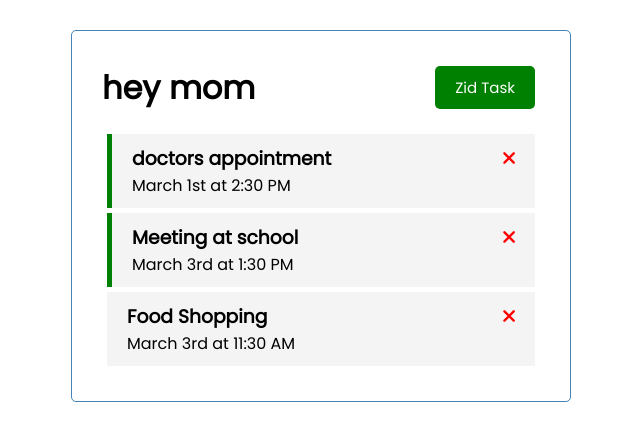
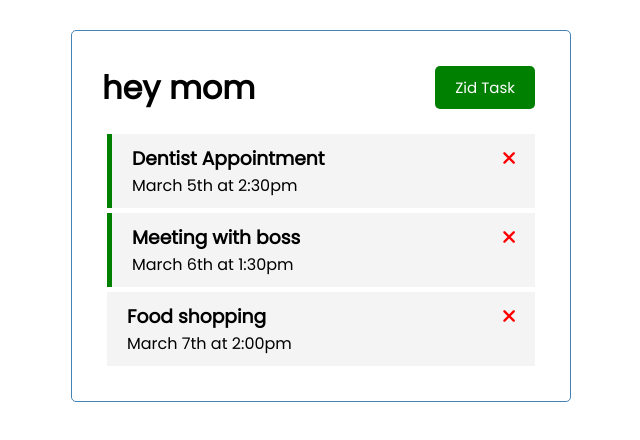
Before and after one commit to Jaz-ma/vue-crash, a Vue app: page / in a window 1280 px wide. Shown: the top 440 px of the page, without its empty margins (319-959 px from the left). Built offline with nearby package versions, Linux system fonts and the light colour scheme; data requests are answered from the project's data file.

Commit message:
fetching tasks from json server

```diff
--- /dev/null
+++ b/db.json
@@ -0,0 +1,22 @@
+{
+  "tasks": [
+    {
+      "id": "1",
+      "text": "Dentist Appointment",
+      "day": "March 5th at 2:30pm",
+      "reminder": true
+    },
+    {
+      "id": "2",
+      "text": "Meeting with boss",
+      "day": "March 6th at 1:30pm",
+      "reminder": true
+    },
+    {
+      "id": "3",
+      "text": "Food shopping",
+      "day": "March 7th at 2:00pm",
+      "reminder": false
+    }
+  ]
+}
--- a/package.json
+++ b/package.json
@@ -4,10 +4,12 @@
   "private": true,
   "scripts": {
     "serve": "vue-cli-service serve",
-    "build": "vue-cli-service build"
+    "build": "vue-cli-service build",
+    "backend" : "json-server --watch db.json --port 5000"
   },
   "dependencies": {
     "core-js": "^3.8.3",
+    "json-server": "^0.17.0",
     "vue": "^3.2.13"
   },
   "devDependencies": {
--- a/src/App.vue
+++ b/src/App.vue
@@ -46,37 +46,25 @@
 
         this.tasks= this.tasks.map((task)=> task.id===id ? {...task,reminder: !task.reminder}: task)
         // this.tasks[id-1].reminder=!this.tasks[id-1].reminder -------- my alternative (not sure if its bettter )
+      },
 
+      async fetchTasks(){
+        const res = await fetch('http://localhost:5000/tasks')
 
+        const data = await res.json()
+
+        return data;
+      },
+      async fetchTask(id){
+        const res = await fetch(`http://localhost:5000/tasks/${id}`)
+
+        const data = await res.json()
+
+        return data;
       }
     },
-    created(){
-        this.tasks= [
-            {
-                id:1,
-                text:'doctors appointment',
-                day:'March 1st at 2:30 PM',
-                reminder:true,
-
-            },
-            {
-                id:2,
-                text:'Meeting at school',
-                day:'March 3rd at 1:30 PM',
-                reminder:true,
-
-            },
-            {
-                id:3,
-                text:'Food Shopping',
-                day:'March 3rd at 11:30 AM',
-                reminder:false,
-
-            },
-
-
-
-        ]
+    async created(){
+        this.tasks= await this.fetchTasks()
     }
 }
 </script>
--- a/src/components/button.vue
+++ b/src/components/button.vue
@@ -12,7 +12,7 @@
     },
     methods:{
         onClick(){
-            this.$emit('toggle-add-task')
+            this.$emit('btn-click')
         }
     },
 
--- a/src/components/header.vue
+++ b/src/components/header.vue
@@ -1,7 +1,7 @@
 <template>
     <header>
         <h1>{{title}}</h1>
-        <Button @toggle-add-task="$emit('toggle-add-task')" :text="showAddTask ? 'Close' : 'Zid Task'" :color="showAddTask ? 'red' :'green'"/>
+        <Button @btn-click="$emit('toggle-add-task')" :text="showAddTask ? 'Close' : 'Zid Task'" :color="showAddTask ? 'red' :'green'"/>
     </header>
 </template>
 
```
Also changed, not shown: 1 other file (tests, documents, lock files or other folders).
